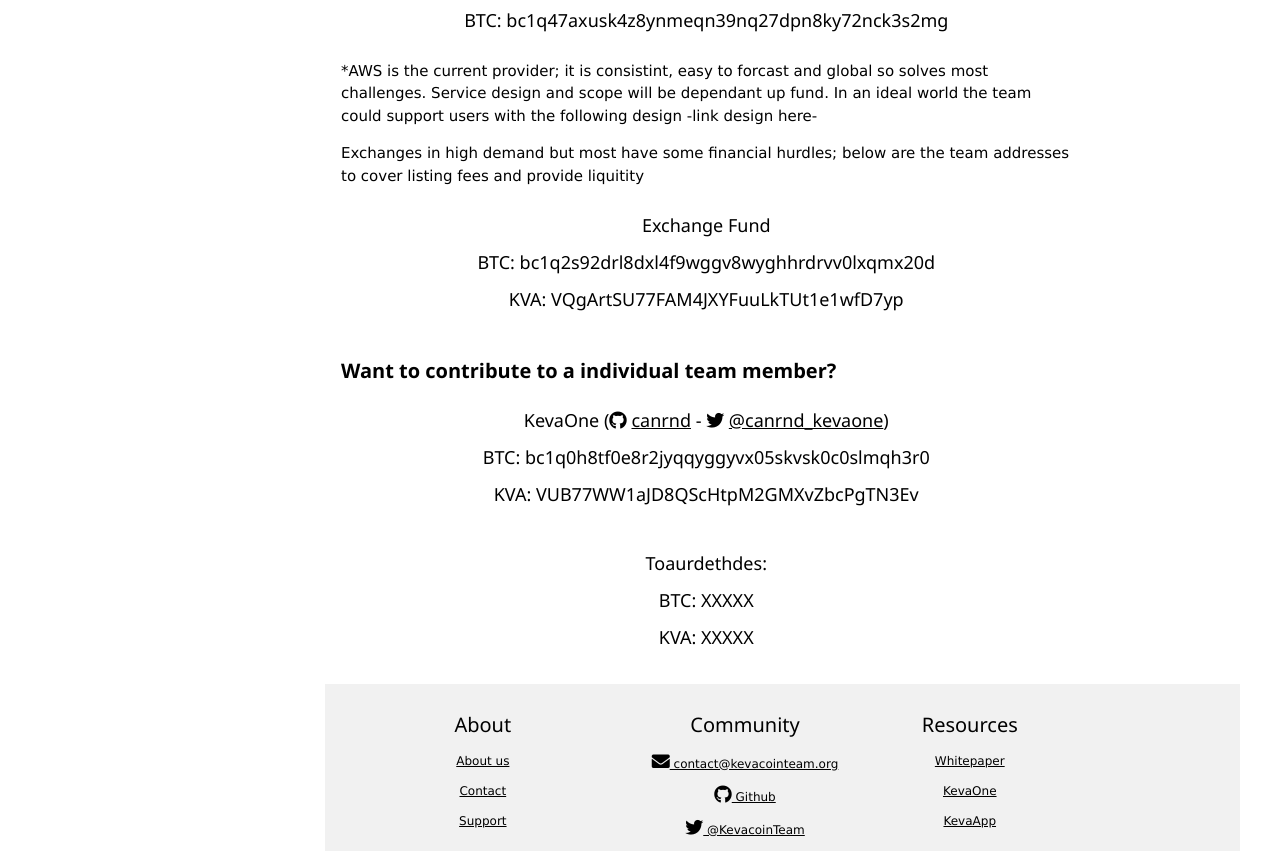
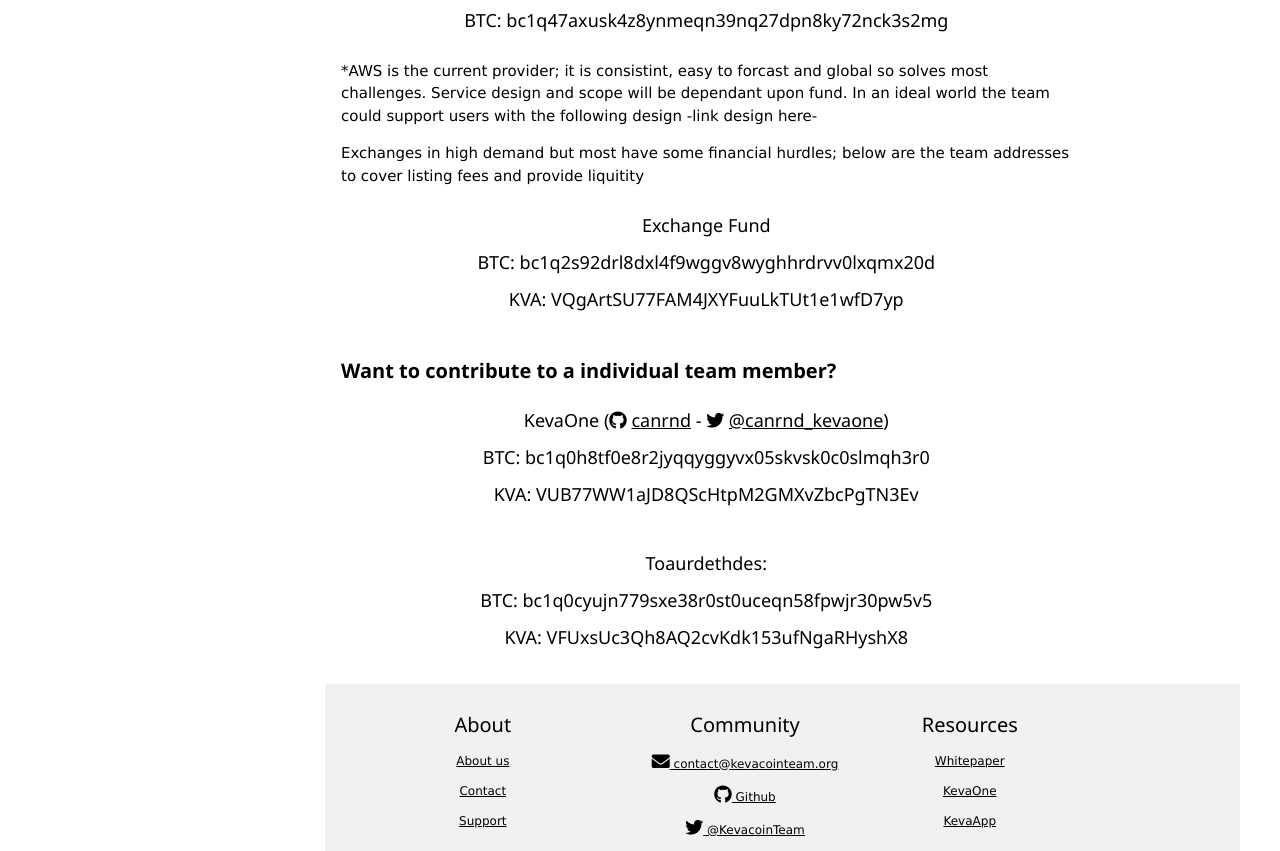
Before and after one commit to Elter1337/kevacointeam_website, a plain HTML site: page support.html in a window 1280 px wide. Shown: the part 673-1524 px from the top of the page. Drawn offline with nearby package versions, Linux system fonts and the light colour scheme.

Commit message:
update support

```diff
--- a/support.html
+++ b/support.html
@@ -47,7 +47,7 @@
         <h5>BTC: bc1q47axusk4z8ynmeqn39nq27dpn8ky72nck3s2mg</h5>
       </div>
       <div class="w3-container">
-        <p>*AWS is the current provider; it is consistint, easy to forcast and global so solves most challenges. Service design and scope will be dependant up fund. In an ideal world the team could support users with the following design -link design here-</p>
+        <p>*AWS is the current provider; it is consistint, easy to forcast and global so solves most challenges. Service design and scope will be dependant upon fund. In an ideal world the team could support users with the following design -link design here-</p>
         <p>Exchanges in high demand but most have some financial hurdles; below are the team addresses to cover listing fees and provide liquitity</p>
       </div>
       <div class="w3-container w3-center">
@@ -67,8 +67,8 @@
         <h5>KVA: VUB77WW1aJD8QScHtpM2GMXvZbcPgTN3Ev</h5>
         <br />
         <h5>Toaurdethdes:</h5>
-        <h5>BTC: XXXXX</h5>
-        <h5>KVA: XXXXX</h5>
+        <h5>BTC: bc1q0cyujn779sxe38r0st0uceqn58fpwjr30pw5v5</h5>
+        <h5>KVA: VFUxsUc3Qh8AQ2cvKdk153ufNgaRHyshX8</h5>
         <br />
       </div>
     </div>
```
